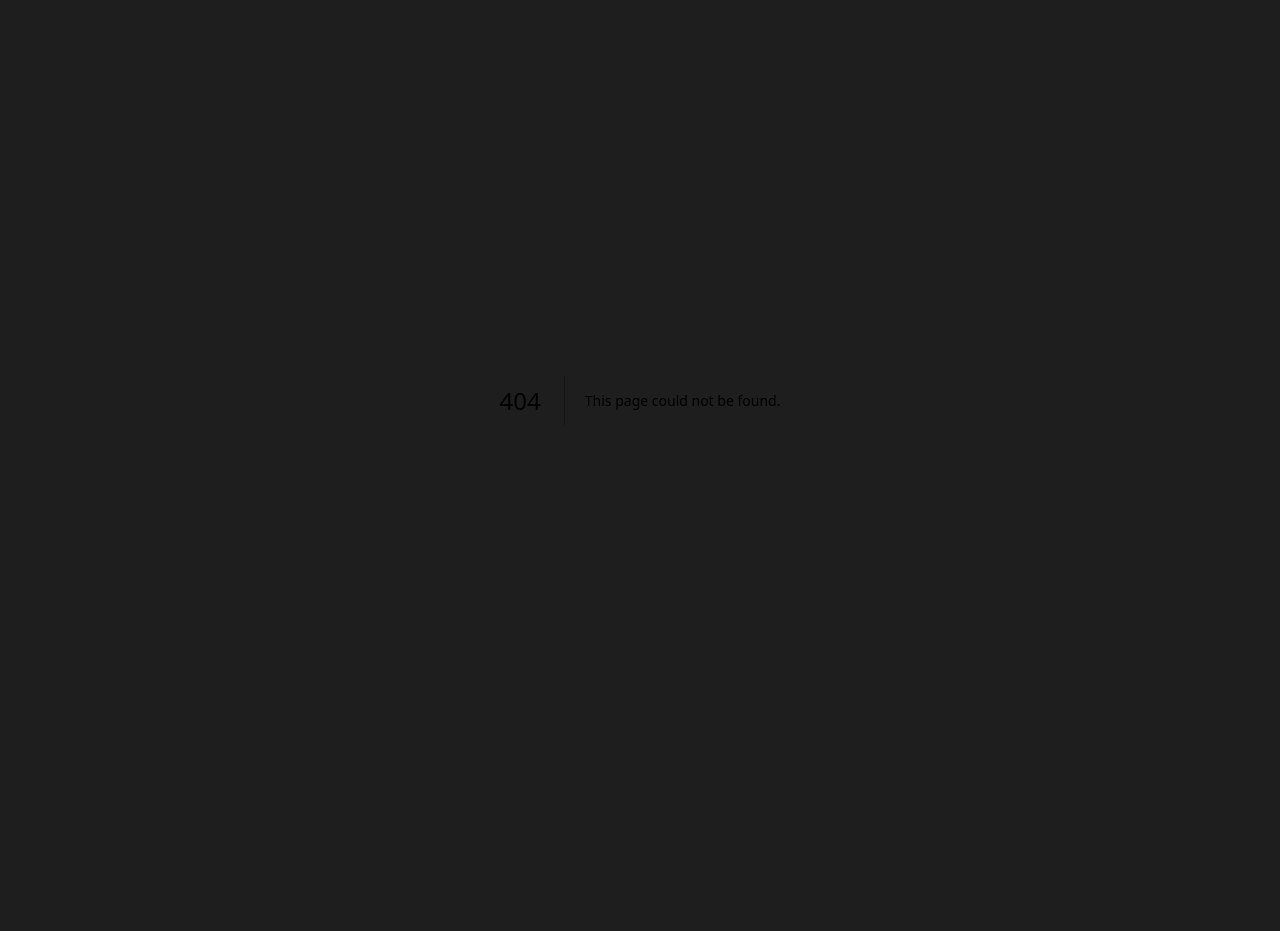
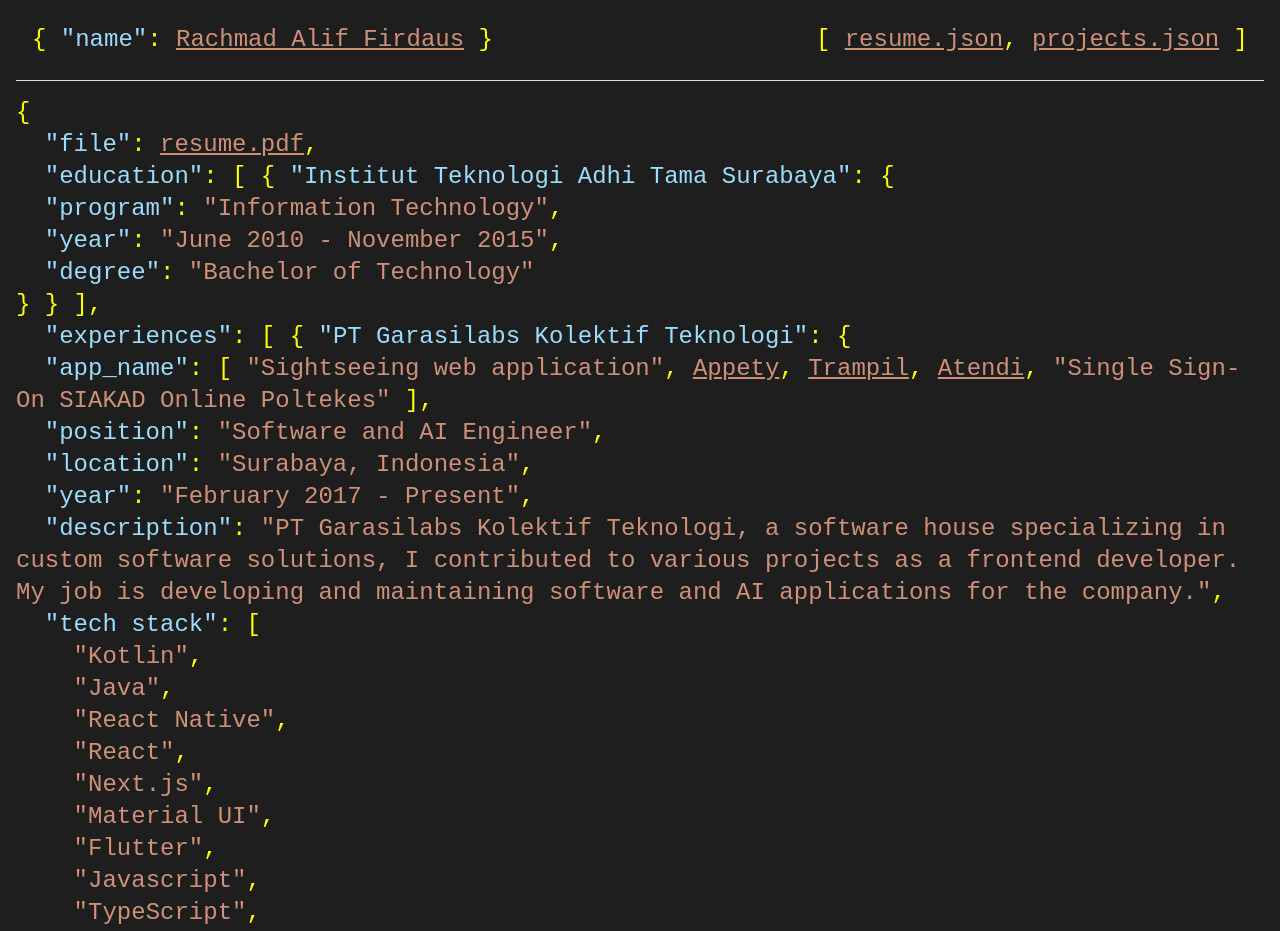
Before and after one commit to muslimmuda15/portfolio, a Next.js app: page /resume in a window 1280 px wide. Before the commit this address had no page. Shown: the top 931 px of the page. Before the commit the page ends 800 px from the top, so only its background shows below. Built offline with nearby package versions, Linux system fonts and the light colour scheme; what @mui/material-nextjs would draw is missing.

Commit message:
Add Resume Page

```diff
--- /dev/null
+++ b/src/app/constant/data.tsx
@@ -0,0 +1,133 @@
+export const name = { name: { label: "Rachmad Alif Firdaus", url: "/" } };
+export const references = [
+  { label: "resume.json", url: "/resume" },
+  { label: "projects.json", url: "/projects" },
+];
+export const link = {
+  resume: { label: "/resume", url: "/resume" },
+  github: {
+    label: "/muslimmuda15",
+    url: "https://github.com/muslimmuda15",
+  },
+  linkedin: {
+    label: "/rachmad-alif-firdaus",
+    url: "https://www.linkedin.com/in/rachmad-alif-firdaus",
+  },
+};
+export const me = {
+  summary: "Web and mobile developer",
+  currently: "Working as a Software and AI Engineer",
+  at: "PT Garasilabs Kolektif Teknologi",
+  "studying at": "Institut Teknologi Adhi Tama Surabaya",
+  "I enjoy": [
+    "Coding",
+    "Gaming",
+    "Playing badminton",
+    "Learning new things about technology",
+  ],
+  "contact me at": {
+    label: "muslimmuda15@gmail.com",
+    url: "mailto:muslimmuda15@gmail.com",
+  },
+};
+export const resume = {
+  file: { label: "resume.pdf", url: "/resume.pdf" },
+  education: [
+    {
+      "Institut Teknologi Adhi Tama Surabaya": {
+        program: "Information Technology",
+        year: "June 2010 - November 2015",
+        degree: "Bachelor of Technology",
+      },
+    },
+  ],
+  experiences: [
+    {
+      "PT Garasilabs Kolektif Teknologi": {
+        app_name: [
+          "Sightseeing web application",
+          { label: "Appety", url: "https://appety.sg/" },
+          { label: "Trampil", url: "https://trampil.net/" },
+          { label: "Atendi", url: "https://www.atendi.co/" },
+          "Single Sign-On SIAKAD Online Poltekes",
+        ],
+        position: "Software and AI Engineer",
+        location: "Surabaya, Indonesia",
+        year: "February 2017 - Present",
+        description:
+          "PT Garasilabs Kolektif Teknologi, a software house specializing in custom software solutions, I contributed to various projects as a frontend developer. My job is developing and maintaining software and AI applications for the company.",
+        "tech stack": [
+          "Kotlin",
+          "Java",
+          "React Native",
+          "React",
+          "Next.js",
+          "Material UI",
+          "Flutter",
+          "Javascript",
+          "TypeScript",
+          "Firebase",
+          "Node.js",
+          "GraphQL",
+          "PostgreSQL",
+          "Python",
+          "Llama-index",
+          "Docker",
+          "Git",
+          "SSO Keycloak",
+          "Adobe XD",
+        ],
+      },
+    },
+    {
+      "Freelance Android Development": {
+        app_name: ["Revinz"],
+        position: "Mobile Developer",
+        location: "Remote",
+        year: "August 2021 - March 2022",
+        description:
+          "Developed a document scanning application with automatic edge detection and cropping capabilities for both camera capture and gallery images. Implemented advanced image processing features including contrast adjustment, brightness control, grayscale conversion, and threshold settings to enhance document visibility. Integrated OCR (Optical Character Recognition) functionality for text extraction from scanned documents.",
+        tech_stack: ["Kotlin", "Google OCR"],
+      },
+    },
+    {
+      "Freelance Android Development": {
+        app_name: [
+          {
+            label: "Smart AutoClicker",
+            url: "https://play.google.com/store/apps/details?id=com.buzbuz.smartautoclicker&hl=en",
+          },
+        ],
+        position: "Android Developer",
+        location: "Remote",
+        year: "December 2024 - January 2025",
+        description:
+          "Modified an open-source application (Klick'r, formerly Smart AutoClicker) according to client requirements. The application is designed to automate repetitive tasks through image detection and auto-clicking functionalities, serving various use cases from gaming automation to testing and general task automation. Enhanced and customized features for sophisticated automation while maintaining the application's core functionality for both image-based detection and regular auto-clicking modes.",
+        tech_stack: ["Kotlin"],
+      },
+    },
+    {
+      "PT Angkasa Mulya Trading": {
+        position: "Software developer",
+        location: "Surabaya, Indonesia",
+        year: "October 2016 - February 2017",
+        description:
+          "Developing and maintaining software applications for the internal company.",
+        tech_stack: ["C#", "Dev Express", "SQL Server"],
+      },
+    },
+    {
+      "Pan Esge": {
+        app_name: [
+          "Data collection of elementary and junior high school teachers and students across public schools in Surabaya",
+        ],
+        position: "Assisntant Developer",
+        location: "Surabaya, Indonesia",
+        year: "March 2016 - April 2017",
+        description:
+          "Helping to improve and add features to an existing application",
+        tech_stack: ["Visual Basic", "Microsoft Access"],
+      },
+    },
+  ],
+};
--- a/src/app/home/page.tsx
+++ b/src/app/home/page.tsx
@@ -9,36 +9,7 @@
   Avatar,
 } from "@mui/material";
 import React from "react";
-
-const name = { name: { label: "Rachmad Alif Firdaus", url: "/" } };
-const references = [
-  { label: "resume.json", url: "/resume.json" },
-  { label: "projects.json", url: "/projects.json" },
-];
-const link = {
-  resume: { label: "/resume", url: "/resume" },
-  github: {
-    label: "/muslimmuda15",
-    url: "https://rachmadalif.github.io/projects",
-  },
-  linkedin: {
-    label: "/rachmad-alif-firdaus",
-    url: "www.linkedin.com/in/rachmad-alif-firdaus",
-  },
-};
-const me = {
-  summary: "Web and mobile developer",
-  currently: "Working as a Software and AI Engineer",
-  at: "PT Garasilabs Kolektif Teknologi",
-  "studying at": "Institut Teknologi Adhi Tama Surabaya",
-  "I enjoy": [
-    "Coding",
-    "Gaming",
-    "Playing badminton",
-    "Learning new things about technology",
-  ],
-  "contact me at": "muslimmuda15@gmail.com",
-};
+import { link, me, name, references } from "@/app/constant/data";
 
 const HomePage = () => {
   return (
--- /dev/null
+++ b/src/app/resume/page.tsx
@@ -0,0 +1,28 @@
+import JsonFormat from "@/components/JsonFormat";
+import { Box, Divider, Stack, Typography } from "@mui/material";
+import { name, references, resume } from "@/app/constant/data";
+
+export default function ResumePage() {
+  return (
+    <Box sx={{ p: 2 }}>
+      <Stack direction="column" spacing={2}>
+        <Box sx={{ p: 1, px: 2 }}>
+          <Stack direction="row" spacing={2} justifyContent="space-between">
+            <Typography variant="h5" component="h1">
+              <JsonFormat value={JSON.stringify(name)} />
+            </Typography>
+            <Stack direction="row" spacing={2}>
+              <Typography variant="h5" component="h1">
+                <JsonFormat value={`${JSON.stringify(references)}`} />
+              </Typography>
+            </Stack>
+          </Stack>
+        </Box>
+        <Divider />
+        <Typography variant="h5" component="h1">
+          <JsonFormat value={`${JSON.stringify(resume)}`} />
+        </Typography>
+      </Stack>
+    </Box>
+  );
+}
--- a/src/components/JsonFormat.bak.tsx
+++ /dev/null
@@ -1,104 +0,0 @@
-import { Box, Typography } from "@mui/material";
-import { useMemo } from "react";
-import React from "react";
-
-interface JsonFormatProps {
-  value: string;
-}
-
-// Colors for different JSON elements
-const jsonColors = {
-  key: "#9CDCFE", // Light blue for keys
-  string: "#CE9178", // Orange-brown for string values
-  number: "#B5CEA8", // Green for numbers
-  boolean: "#569CD6", // Blue for booleans
-  null: "#569CD6", // Blue for null
-  bracket: "#D4D4D4", // Light gray for brackets and braces
-} as const;
-
-const isValidJson = (text: string): boolean => {
-  try {
-    JSON.parse(text);
-    return true;
-  } catch {
-    return false;
-  }
-};
-
-const formatJsonValue = (value: any): React.ReactElement => {
-  if (value === null) {
-    return <span style={{ color: jsonColors.null }}>null</span>;
-  }
-
-  switch (typeof value) {
-    case "string":
-      return <span style={{ color: jsonColors.string }}>"{value}"</span>;
-    case "number":
-      return <span style={{ color: jsonColors.number }}>{value}</span>;
-    case "boolean":
-      return <span style={{ color: jsonColors.boolean }}>{String(value)}</span>;
-    case "object":
-      return <JsonContent value={value} />;
-    default:
-      return <span>{String(value)}</span>;
-  }
-};
-
-const JsonContent = ({ value }: { value: any }) => {
-  const isArray = Array.isArray(value);
-  const bracketColor = { color: jsonColors.bracket };
-
-  if (isArray) {
-    return (
-      <Box component="span" sx={{ display: "block", ml: 2 }}>
-        <span style={bracketColor}>[</span>
-        {value.map((item, index) => (
-          <Box key={index} component="span" sx={{ display: "block", ml: 2 }}>
-            {formatJsonValue(item)}
-            {index < value.length - 1 && <span style={bracketColor}>,</span>}
-          </Box>
-        ))}
-        <span style={bracketColor}>]</span>
-      </Box>
-    );
-  }
-
-  return (
-    <Box component="span" sx={{ display: "block", ml: 2 }}>
-      <span style={bracketColor}>{"{"}</span>
-      {Object.entries(value).map(([key, val], index, arr) => (
-        <Box key={key} component="span" sx={{ display: "block", ml: 2 }}>
-          <span style={{ color: jsonColors.key }}>"{key}"</span>
-          <span style={bracketColor}>: </span>
-          {formatJsonValue(val)}
-          {index < arr.length - 1 && <span style={bracketColor}>,</span>}
-        </Box>
-      ))}
-      <span style={bracketColor}>{"}"}</span>
-    </Box>
-  );
-};
-
-export default function JsonFormat({ value: text }: JsonFormatProps) {
-  const formattedContent = useMemo(() => {
-    if (!isValidJson(text)) {
-      return text;
-    }
-
-    const parsedJson = JSON.parse(text);
-    return formatJsonValue(parsedJson);
-  }, [text]);
-
-  return (
-    <Box sx={{
-      fontFamily: "monospace",
-      whiteSpace: "pre-wrap",
-      backgroundColor: "#1E1E1E", // Dark background
-      color: "#D4D4D4", // Light text
-      p: 2,
-      borderRadius: 1,
-    }}>
-      {formattedContent}
-    </Box>
-  );
-}
--- a/src/components/JsonFormat.tsx
+++ b/src/components/JsonFormat.tsx
@@ -43,7 +43,7 @@
         return (
           <a
             href={value.url}
-            target="_blank"
+            target="_self"
             rel="noopener noreferrer"
             style={{ color: jsonColors.string, textDecoration: "underline" }}
           >
```
